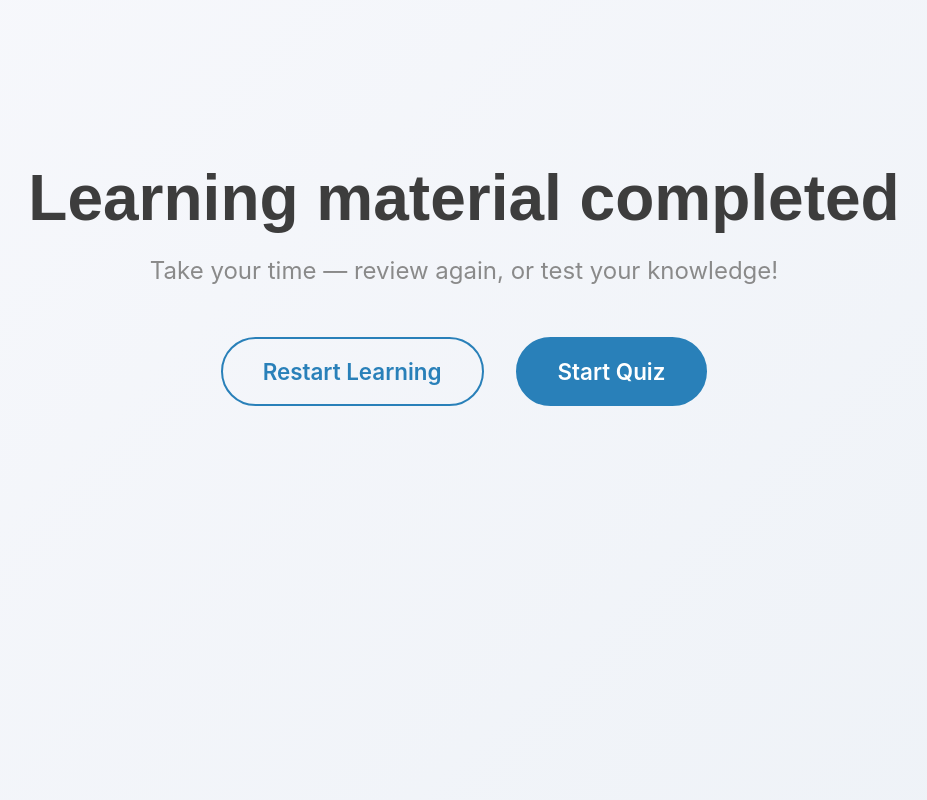
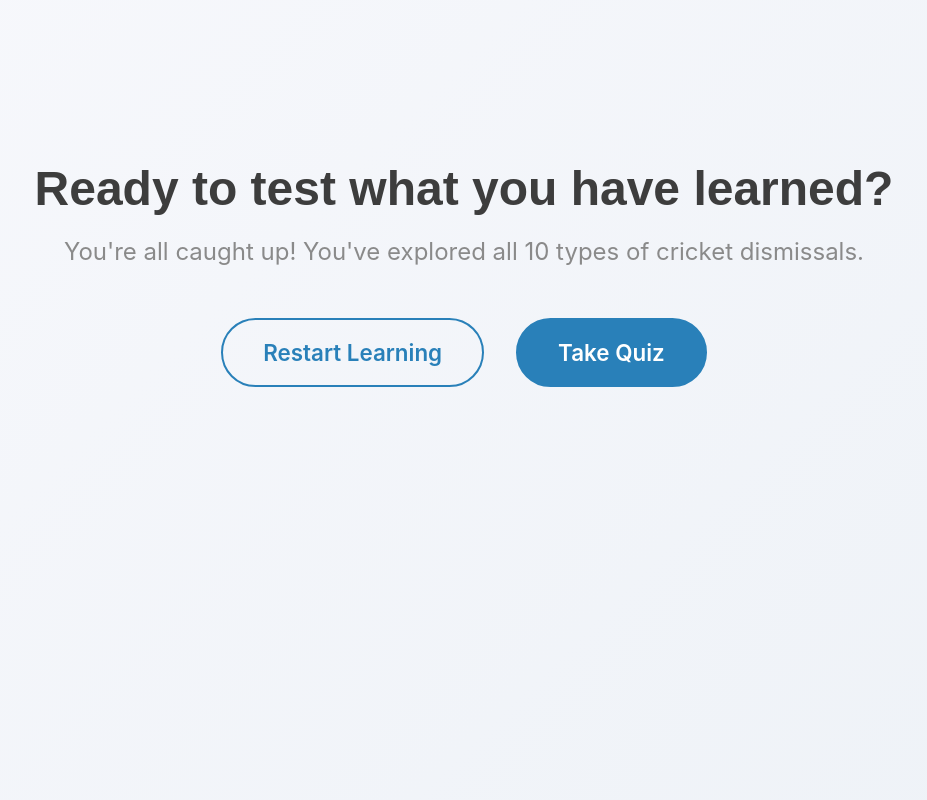
Before and after one commit to ltxom/COMS4170-Cricket-Dismissals, a Flask app: page /start-quiz in a window 1280 px wide. Shown: the part 84-884 px from the top of the page, without its empty margins (176-1103 px from the left). Run offline with Flask 3, Linux system fonts and the light colour scheme; some libraries are stand-ins or nearby versions.

Commit message:
UI Changes

```diff
--- a/static/overview.css
+++ b/static/overview.css
@@ -122,7 +122,7 @@
 
 .overviewSlider {
     width: 90%;
-    max-width: 1200px;
+    max-width: 1100px;
     margin: 0 auto;
     padding: 0;
 }
--- a/static/transition.css
+++ b/static/transition.css
@@ -17,7 +17,7 @@
 
 
 .main-heading {
-  font-size: 4rem;
+  font-size: 3rem;
   margin-bottom: 1rem;
   font-weight: 700;
 }
@@ -70,7 +70,7 @@
   transform: translateY(-5px);
 }
 
-@keyframes fadeIn {
+/*@keyframes fadeIn {
   from {
     opacity: 0;
     transform: translateY(20px);
@@ -79,4 +79,4 @@
     opacity: 1;
     transform: translateY(0);
   }
-}
+}*/
--- a/templates/transition.html
+++ b/templates/transition.html
@@ -5,12 +5,12 @@
 
 <section class="transition-hero">
   <div class="transition-content">
-    <h1 class="main-heading darkGrey">Learning material completed</h1>
-    <p class="sub-heading lightGrey">Take your time — review again, or test your knowledge!</p>
+    <h1 class="main-heading darkGrey">Ready to test what you have learned?</h1>
+    <p class="sub-heading lightGrey">You're all caught up! You've explored all 10 types of cricket dismissals.</p>
 
     <div class="actions">
       <a href="{{ url_for('overview') }}" class="action-btn secondary-btn">Restart Learning</a>
-      <a href="{{ url_for('quiz') }}" class="action-btn primary-btn">Start Quiz</a>
+      <a href="{{ url_for('quiz') }}" class="action-btn primary-btn">Take Quiz</a>
     </div>
   </div>
 </section>
```
Also changed, not shown: templates/dismissal_detail.html (+13 -6 lines).
